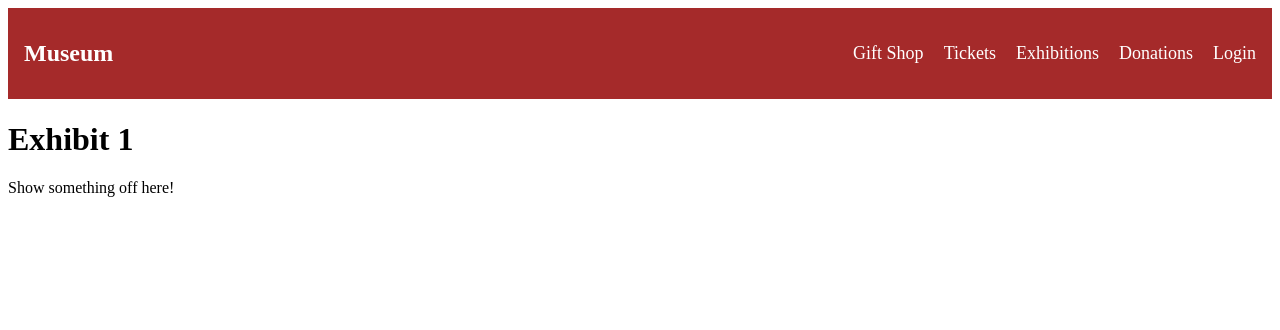
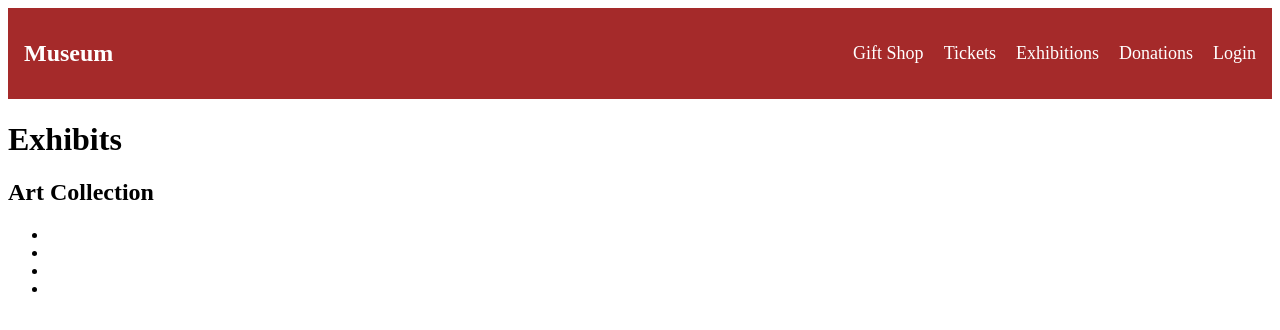
Before and after one commit to jnathanc7/MuseumDB, a React (Vite) app in the folder frontend/: page /Exhibitions in a window 1280 px wide. Shown: the top 330 px of the page. Built offline with nearby package versions, Linux system fonts and the light colour scheme.

Commit message:
Added art collection list

```diff
--- a/frontend/src/pages/Exhibitions.jsx
+++ b/frontend/src/pages/Exhibitions.jsx
@@ -2,8 +2,14 @@
 function Exhibitions(){
     return(
         <div className = "Exhibitions">
-            <h1 className ="Exhibit1">Exhibit 1</h1>
-            <p>Show something off here!</p>
+            <h1 className ="Exhibits">Exhibits</h1>
+            <h2>Art Collection</h2>
+            <ul className="Art Collection">
+                <li><a href=""></a></li>
+                <li><a href=""></a></li>
+                <li><a href=""></a></li>
+                <li><a href=""></a></li>
+            </ul>
         </div>
     );
 };
```
